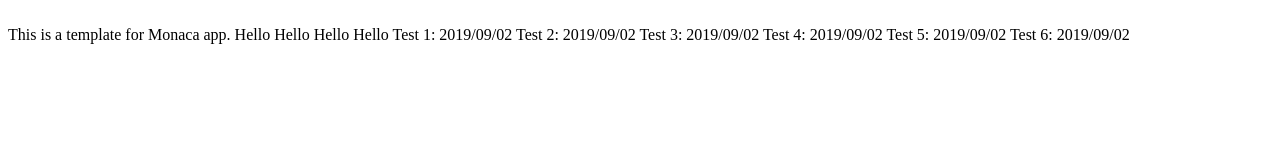
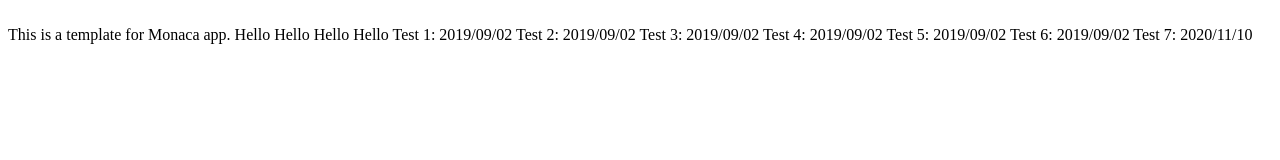
Before and after one commit to knight9999/Monaca-CI-Deploy-Test, a website: page www/index.html in a window 1280 px wide. Drawn offline with Linux system fonts and the light colour scheme.

Commit message:
Test 2020/11/10

```diff
--- a/www/index.html
+++ b/www/index.html
@@ -22,5 +22,6 @@
     Test 4: 2019/09/02
     Test 5: 2019/09/02
     Test 6: 2019/09/02
+    Test 7: 2020/11/10
 </body>
 </html>
```
